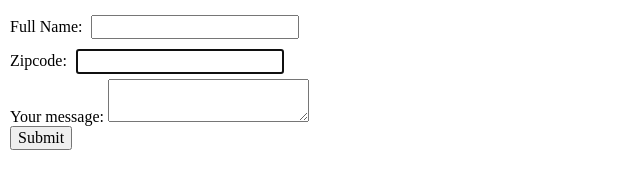
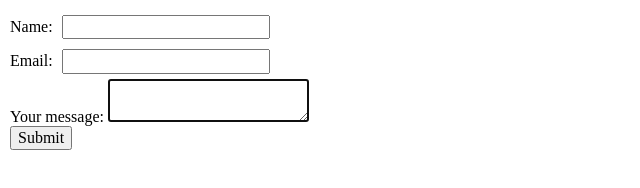
Before and after one commit to KREISER97/html-forms, a plain HTML site: page index.html in a window 1280 px wide. Shown: the whole page, without its empty margins (0-640 px from the left). Drawn offline with nearby package versions, Linux system fonts and the light colour scheme.

Commit message:
Update index.html

```diff
--- a/index.html
+++ b/index.html
@@ -16,19 +16,12 @@
     <main>
       <form>
         <div>
-          <label for="name">Full Name:</label>
+          <label for="name">Name:</label>
           <input id="name" type="text" name="name" />
         </div>
         <div>
-          <label for="location">Zipcode:</label>
-          <input
-            id="location"
-            type="text"
-            name="zipcode"
-            autofocus="on"
-            maxlength="5"
-            required
-          />
+          <label for="location">Email:</label>
+          <input id="email" type="text" name="email" />
         </div>
         <div>
           <label for="form-message">Your message:</label>
```
